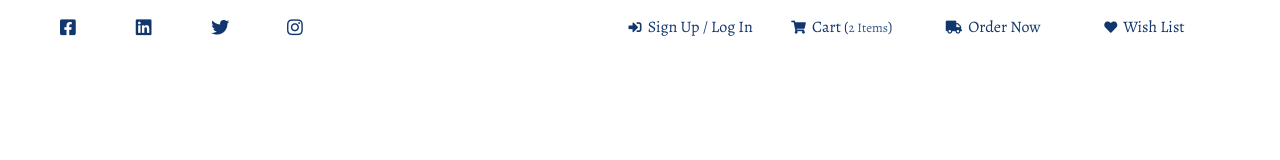
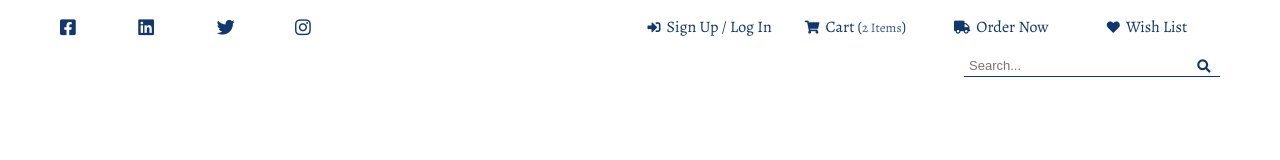
Before and after one commit to Mahesh-yadav/furniture-store, a website: page index.html in a window 1280 px wide. Drawn offline with nearby package versions, Linux system fonts and the light colour scheme.

Commit message:
add search form

```diff
--- a/index.html
+++ b/index.html
@@ -64,6 +64,14 @@
                 </li>
             </ul>
         </nav>
+        <div class="search">
+            <form class="search-form">
+                <input type="text" class="search-input" placeholder="Search...">
+                <button class="search-btn">
+                    <i class="fas fa-search"></i>
+                </button>
+            </form>
+        </div>
     </header>
 </body>
 </html>
--- a/styles.css
+++ b/styles.css
@@ -90,3 +90,34 @@ body{
 .word-nowrap{
     white-space: nowrap;
 }
+
+.search{
+    grid-column: 8 / 10;
+    grid-row: 2 / 3;
+}
+
+.search-form{
+    display: grid;
+    grid-template-columns: repeat(10, 10%);
+}
+
+.search-input{
+    grid-column: 3 / 11;
+    grid-row: 1 / 2;
+    outline: none;
+    border: none;
+    border-bottom: .1rem solid #12376e;
+    font-size: 1.3rem;
+    padding: .3rem .5rem;
+    color: #12376e;
+}
+
+.search-btn{
+    grid-column: 10 / 11;
+    grid-row: 1 / 2;
+    outline: none;
+    border: none;
+    background: transparent;
+    color: #12376e;
+    cursor: pointer;
+}
```
